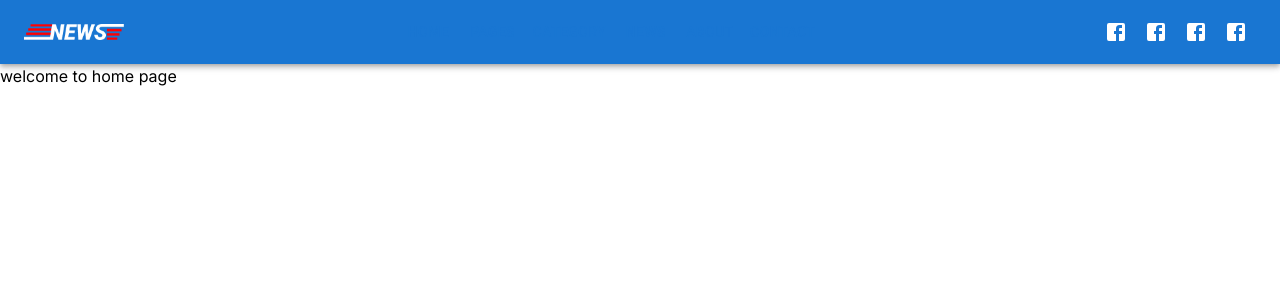
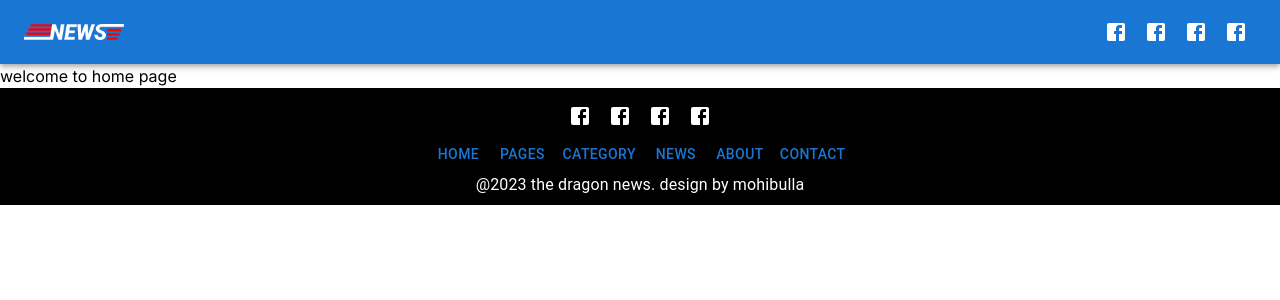
Before and after one commit to safimiazi/news-website, a Next.js app: page / in a window 1280 px wide. Shown: the top 300 px of the page. Built offline with nearby package versions, Linux system fonts and the light colour scheme.

Commit message:
footer completed

```diff
--- a/src/app/layout.js
+++ b/src/app/layout.js
@@ -1,6 +1,7 @@
 import { Inter } from "next/font/google";
 import "./globals.css";
 import Navbar from "@/components/shared/Navbar";
+import Footer from "@/components/shared/Footer";
 
 const inter = Inter({ subsets: ["latin"] });
 
@@ -13,9 +14,10 @@ export default function RootLayout({ children }) {
   return (
     <html lang="en">
       <body className={inter.className}>
-        <Navbar/>
+        <Navbar />
         {children}
-        </body>
+        <Footer />
+      </body>
     </html>
   );
 }
--- a/src/components/shared/Footer.js
+++ b/src/components/shared/Footer.js
@@ -1,10 +1,69 @@
-import React from 'react';
+import { Box, Button, Container, IconButton, Stack, Typography } from '@mui/material';
+import FacebookIcon from '@mui/icons-material/Facebook';
+import Link from 'next/link';
 
 const Footer = () => {
+    const pages = [
+        {
+            route: "Home",
+            pathname: "/"
+        },
+        {
+            route: "Pages",
+            pathname: "/pages"
+        },
+        {
+            route: "Category",
+            pathname: "/category"
+        },
+        {
+            route: "News",
+            pathname: "/news"
+        },
+        {
+            route: "About",
+            pathname: "/about"
+        },
+        {
+            route: "Contact",
+            pathname: "/contact"
+        },
+    ];
     return (
-        <div>
-
-        </div>
+        <Box className="bg-black px-2 py-2" direction={"row"} sx={{
+            "& svg": {
+                color: "white"
+            }
+        }}>
+            <Container>
+                <Box className='w-full text-center'>
+                    <IconButton>
+                        <FacebookIcon />
+                    </IconButton>
+                    <IconButton>
+                        <FacebookIcon />
+                    </IconButton>
+                    <IconButton>
+                        <FacebookIcon />
+                    </IconButton>
+                    <IconButton>
+                        <FacebookIcon />
+                    </IconButton>
+                </Box>
+                <Box className="text-center">
+                    {pages.map((page) => (
+                        <Link key={page} href={page.pathname}>
+                            <Button className='text-white'>
+                                {page.route}
+                            </Button>
+                        </Link>
+                    ))}
+                </Box>
+                <Typography className='text-white text-center'>
+                    @2023 the dragon news. design by mohibulla
+                </Typography>
+            </Container>
+        </Box>
     );
 };
 
```
